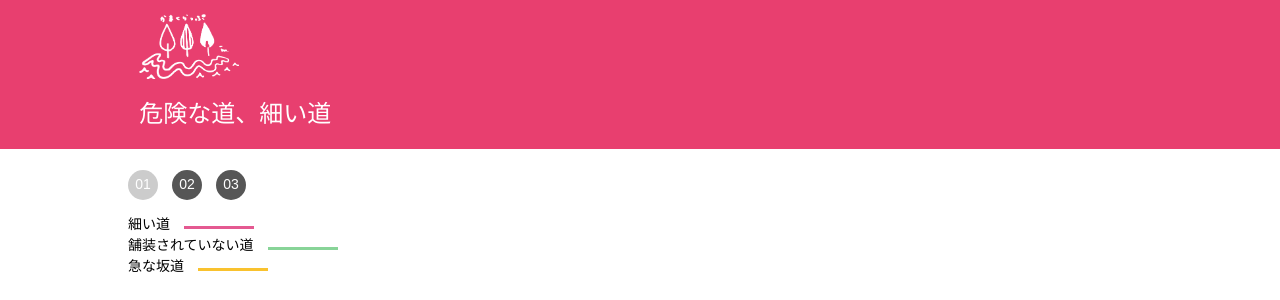
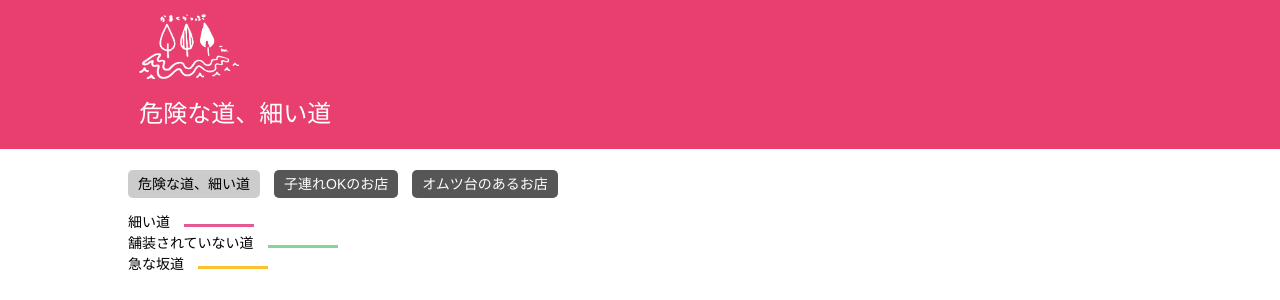
Before and after one commit to buddying-inc/demo.buddying.jp, a PHP site: page /kamakurap/road/ in a window 1280 px wide. Shown: the top 300 px of the page. Run offline with PHP 8.4, Linux system fonts and the light colour scheme; some libraries are stand-ins or nearby versions.

Commit message:
ボタンの文言を変更しました。

```diff
--- a/kamakurap/components/css/style.css
+++ b/kamakurap/components/css/style.css
@@ -217,17 +217,17 @@ h1 {
   background: #565656;
   color: #fff;
   display: inline-block;
-  -moz-border-radius: 50%;
-  -webkit-border-radius: 50%;
-  border-radius: 50%;
+  -moz-border-radius: 5px;
+  -webkit-border-radius: 5px;
+  border-radius: 5px;
   text-decoration: none;
   text-align: center;
   line-height: 2em;
   margin: 0 1em 1em 0;
-  height: 30px;
-  width: 30px;
+  padding: 0 10px;
 }
 .btn a.current {
+  color: #000;
   background: #ccc;
 }
 
--- a/kamakurap/components/sass/common/_common.scss
+++ b/kamakurap/components/sass/common/_common.scss
@@ -33,17 +33,17 @@
 		background: #565656;
 		color: #fff;
 		display: inline-block;
-		@include border-radius(50%);
+		@include border-radius(5px);
 		text-decoration: none;
 		text-align: center;
 		line-height: 2em;
 		margin: 0 1em 1em 0;
-		height: 30px;
-		width: 30px;
+		padding: 0 10px;
 		&:hover {
 			@extend .hover;
 		}
 		&.current {
+			color: #000;
 			background: #ccc;
 		}
 	}
--- a/kamakurap/diaper/index.html
+++ b/kamakurap/diaper/index.html
@@ -44,7 +44,7 @@
             <!-- /#header -->
             <main id="main">
                 <div class="btn">
-                    <a href="../road/">01</a><a href="../kids/">02</a><a class="current" href="../diaper/">03</a>
+                    <a href="../road/">危険な道、細い道</a><a href="../kids/">子連れOKのお店</a><a class="current" href="../diaper/">オムツ台のあるお店</a>
                 </div>
                 <div id="map_canvas" style="width:100%;height:600px;"></div>
                 <div>
--- a/kamakurap/kids/index.html
+++ b/kamakurap/kids/index.html
@@ -44,7 +44,7 @@
             <!-- /#header -->
             <main id="main">
                 <div class="btn">
-                    <a href="../road/">01</a><a class="current" href="../kids/">02</a><a href="../diaper/">03</a>
+                    <a href="../road/">危険な道、細い道</a><a class="current" href="../kids/">子連れOKのお店</a><a href="../diaper/">オムツ台のあるお店</a>
                 </div>
                 <div id="map_canvas" style="width:100%;height:600px;"></div>
                 <div>
--- a/kamakurap/road/index.html
+++ b/kamakurap/road/index.html
@@ -44,7 +44,7 @@
             <!-- /#header -->
             <main id="main">
                 <div class="btn">
-                    <a class="current" href="../road/">01</a><a href="../kids/">02</a><a href="../diaper/">03</a>
+                    <a class="current" href="../road/">危険な道、細い道</a><a href="../kids/">子連れOKのお店</a><a href="../diaper/">オムツ台のあるお店</a>
                 </div>
                 <div class="mb2">
                     <ul>
```
